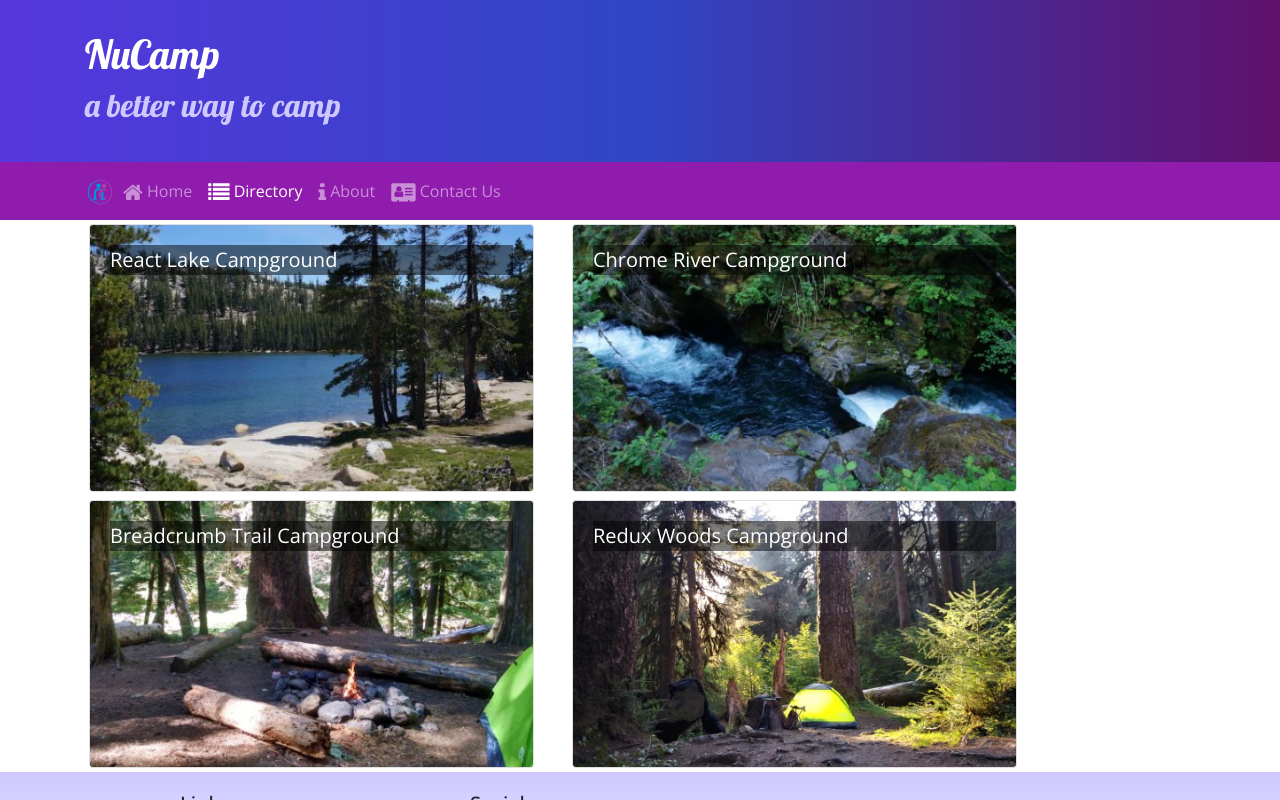
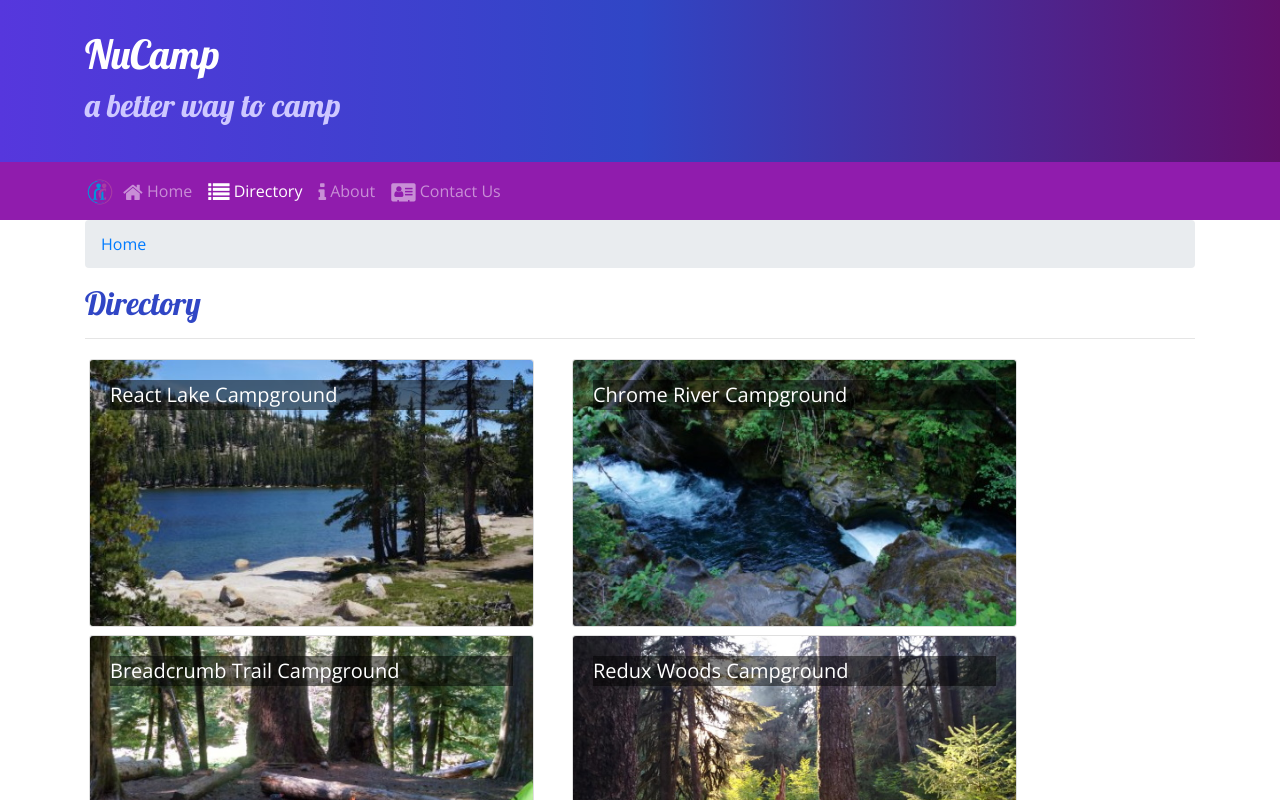
Before and after one commit to sahota8392/React-Course, a React (Create React App) app: page /directory in a window 1280 px wide. Shown: the top 800 px of the page. Built offline with nearby package versions, Linux system fonts and the light colour scheme.

Commit message:
Fixed the comment not showing in Directory

```diff
--- a/package.json
+++ b/package.json
@@ -42,5 +42,8 @@
       "last 1 firefox version",
       "last 1 safari version"
     ]
+  },
+  "devDependencies": {
+    "@types/reactstrap": "^8.7.2"
   }
 }
--- a/src/components/CampsiteInfoComponent.js
+++ b/src/components/CampsiteInfoComponent.js
@@ -1,5 +1,6 @@
 import React from 'react';               //Deafault React import and name import
-import { Card, CardImg, CardText, CardBody, CardTitle } from 'reactstrap';
+import { Card, CardImg, CardText, CardBody, CardTitle, Breadcrumb, BreadcrumbItem } from 'reactstrap';
+import { Link } from 'react-router-dom';
 
 /* class CampsiteInfo extends Component {                  //JSX - create child class CampsiteInfo from the parent class Component  */
 
@@ -10,7 +11,7 @@
                 <Card>
                     <CardImg top src={campsite.image} alt={campsite.name} />
                     <CardBody>
-                        <CardTitle>{campsite.name}</CardTitle>
+                        {/* <CardTitle>{campsite.name}</CardTitle> */}
                         <CardText>{campsite.description}</CardText>
                     </CardBody>
                 </Card>
@@ -44,8 +45,22 @@
         return (
             <div className="container">
                 <div className="row">
+                    <div className="col">
+                        <Breadcrumb>
+                            <BreadcrumbItem><Link to="/directory">Directory</Link></BreadcrumbItem>
+                            <BreadcrumbItem active>{props.campsite.name}</BreadcrumbItem>
+                        </Breadcrumb>
+
+                        <h2>
+                            {props.campsite.name}
+                        </h2>
+                        <hr />
+                    </div>
+                </div>
+
+                <div className="row">
                     <RenderCampsite campsite={props.campsite} />
-                    <RenderComments comments={props.campsite.comments} />
+                    <RenderComments comments={props.comments} />
                 </div>
             </div>
         );
--- a/src/components/ContactComponent.js
+++ b/src/components/ContactComponent.js
@@ -1,10 +1,16 @@
 import React from 'react';
+import { Breadcrumb, BreadcrumbItem } from 'reactstrap';
+import { Link } from 'react-router-dom';
 
 function Contact(props) {
     return(
         <div className="container">
             <div className="row">
                 <div className="col">
+                    <Breadcrumb>
+                        <BreadcrumbItem><Link to="/home">Home</Link></BreadcrumbItem>
+                        <BreadcrumbItem active>Contact us</BreadcrumbItem>
+                    </Breadcrumb>
                     <h2>Contact Us</h2>
                     <hr />                  {/* horizontal break */}
                 </div>
--- a/src/components/DirectoryComponent.js
+++ b/src/components/DirectoryComponent.js
@@ -1,6 +1,8 @@
 import React from 'react';
-import { Card, CardImg, CardImgOverlay, CardTitle } from 'reactstrap';
+import { Card, CardImg, CardImgOverlay, CardTitle, Breadcrumb, BreadcrumbItem } from 'reactstrap';
+import { Link } from 'react-router-dom';
 import CampsiteInfo from './CampsiteInfoComponent';     //pulling data from CampsiteInfoComponent file for the comments to be displayed
+
 
 /*                                                      CLASS COMPONENT EXAMPLE
     1. Begins with class keyword
@@ -64,14 +66,16 @@
         });
 */}
 
-function RenderDirectoryItem({campsite, onClick}) {
+function RenderDirectoryItem({campsite}) {
     return (
         // <Card onClick={() => onClick(campsite.id)}>        REMOVED as this is rendered in the Directory Component
-            <Card>
-            <CardImg width="100%" src={campsite.image} alt={campsite.name} />
-            <CardImgOverlay>
-                <CardTitle>{campsite.name}</CardTitle>
-            </CardImgOverlay>
+        <Card>
+            <Link to={`/directory/${campsite.id}`}>         {/* whichever campsite is rendered, a link is created on search bar of the directory address -- BACKTICKS */}
+                    <CardImg width="100%" src={campsite.image} alt={campsite.name} />
+                <CardImgOverlay>
+                    <CardTitle>{campsite.name}</CardTitle>
+                </CardImgOverlay>
+            </Link>
         </Card>
     );
 }
@@ -89,6 +93,16 @@
         return (
             <div className="container">
                 <div className="row">
+                    <div className="col">
+                        <Breadcrumb>
+                        <BreadcrumbItem><Link to="/home">Home</Link></BreadcrumbItem>
+                        </Breadcrumb>
+                        <h2>Directory</h2>
+                        <hr />
+                    </div>
+                </div>
+
+                <div className="row">
                     {directory}
                 </div>
 {/* <CampsiteInfo campsite={this.state.selectedCampsite}/>       Rather than calling renderSelectedCampsite above that we cleared, we will call CampsiteInfo from CampsiteInfoComponent.js but removing in week 2 for the onClick - this.props  */}
--- a/src/components/HomeComponent.js
+++ b/src/components/HomeComponent.js
@@ -1,5 +1,19 @@
 import React from 'react';
 import {Card, CardImg, CardText, CardBody, CardTitle } from 'reactstrap';
+
+
+//the function RenderCard will be called in the function Home above
+function RenderCard({item}) {
+    return(
+        <Card>
+            <CardImg src={item.image} alt={item.name} />
+            <CardBody>
+                <CardTitle>{item.name}</CardTitle>
+                <CardText>{item.description}</CardText>
+            </CardBody>
+        </Card>
+    );
+}
 
 function Home(props) {
     return(
@@ -17,22 +31,10 @@
                     <RenderCard item={props.partner} />
                 </div>
             </div>
-            <h4>Home</h4>
         </div>
     );
 }
 
-//the function RenderCard will be called in the function Home above
-function RenderCard({item}) {
-    return(
-        <Card>
-            <CardImg src={item.image} alt={item.name} />
-            <CardBody>
-                <CardTitle>{item.name}</CardTitle>
-                <CardText>{item.description}</CardText>
-            </CardBody>
-        </Card>
-    );
-}
+
 
 export default Home;
--- a/src/components/MainComponent.js
+++ b/src/components/MainComponent.js
@@ -24,6 +24,7 @@
     }
 
     render() {
+
         const HomePage = () => {                //defined in maincomponent so only accessible here - locally scoped
         return (
             <Home
@@ -32,17 +33,26 @@
                 partner={this.state.partners.filter(partner => partner.featured)[0]}
             />
         );
-    };
+    }
+
+    const CampsiteWithId = ({match}) => {
+        return (
+            <CampsiteInfo
+                    campsite={this.state.campsites.filter(campsite => campsite.id === +match.params.campsiteId)[0]} //the +match is converting a string to a number so we can match number to number
+                    comments={this.state.comments.filter(comment => comment.campsiteId === +match.params.campsiteId)}
+                />
+            );
+        }
 
     return(
         <div>
             <Header />
             <Switch>
                 <Route path='/home' component = {HomePage} />
-                <Route path='/directory' render = {() => <Directory campsites = {this.state.campsites} />} />
+                <Route path='/directory/:campsiteId' component={CampsiteWithId} />  {/*The colons : tell the router that what follows the forward slash is parameter*/}
+                <Route path='/directory' render = {() => <Directory campsites = {this.state.campsites} />} />  {/* Switch will match you with the first route it can so you place the more specific routes first or we can change this to route exact path */}
                 <Route exact path='/contactus' component={Contact} />
                 <Redirect to='/home' />                                {/* Redirect must the last one */}
-
             </Switch>
             <Footer />
         </div>
@@ -52,7 +62,7 @@
 
 export default Main;
 
-{/*             REMOVED AFTER HEADER AND FOOTER - AND updated to the REACT ROUTER
+/*             REMOVED AFTER HEADER AND FOOTER - AND updated to the REACT ROUTER
                 <Directory campsites={this.state.campsites} onClick={campsiteId => this.onCampsiteSelect(campsiteId)}/>
                 <CampsiteInfo campsite={this.state.campsites.filter(campsite => campsite.id === this.state.selectedCampsite)[0]} />
 
@@ -61,4 +71,4 @@
                         <NavbarBrand href="/">NuCamp</NavbarBrand>
                     </div>
                 </Navbar>
-*/}
+*/
--- a/src/index.js
+++ b/src/index.js
@@ -5,7 +5,7 @@
 import 'bootstrap/dist/css/bootstrap.min.css';
 import 'typeface-lobster';
 import 'typeface-open-sans';
-import 'font-awesome/css/font-awesome.css';           //yarn add font-awesome@4.7.0
+import 'font-awesome/css/font-awesome.css';               //yarn add font-awesome@4.7.0
 import 'bootstrap-social/bootstrap-social.css';           //yarn add bootstrap-social@5.1.1
 import App from './App';
 
```
Also changed, not shown: 2 other files (tests, documents, lock files or other folders).
